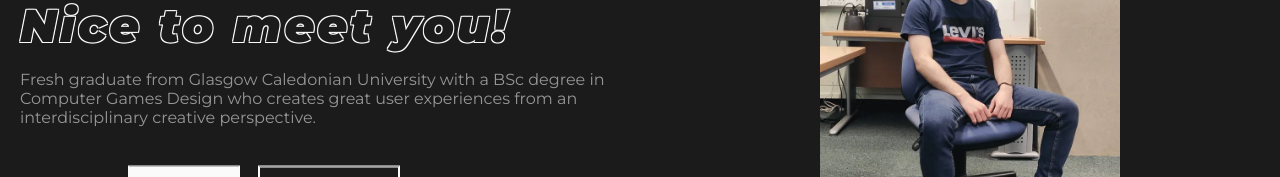
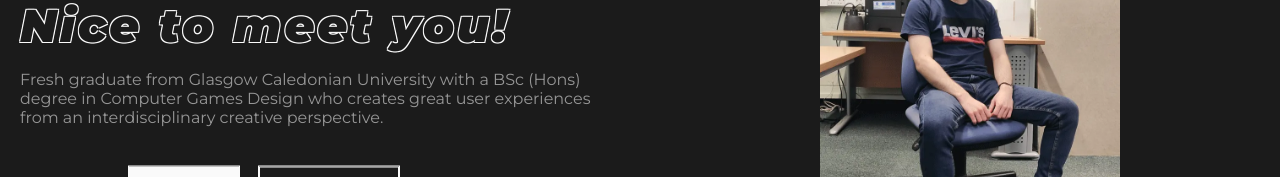
Before and after one commit to adamalbsoul/portfolio-react-app, a React (Create React App) app: page / in a window 1280 px wide. Shown: the part 352-529 px from the top of the page. Built offline with nearby package versions, Linux system fonts and the light colour scheme.

Commit message:
Update Header.jsx

```diff
--- a/src/components/Header.jsx
+++ b/src/components/Header.jsx
@@ -3,8 +3,6 @@ import { motion } from "framer-motion";
 
 import WaveLine from "./WaveLine";
 import me from "../images/me.webp";
-
-// replace the thil vid with something employable, also add some "scroll down" thing below the button components. Mouse wheel for pc, mobile scroll for phones idk
 
 function Header() {
   return (
@@ -45,9 +43,9 @@ function Header() {
           transition={{ ease: "easeInOut", delay: 1, duration: 0.5 }}
           initial={{ opacity: 0, y: 50 }}
         >
-          Fresh graduate from Glasgow Caledonian University with a BSc degree in
-          Computer Games Design who creates great user experiences from an
-          interdisciplinary creative perspective.
+          Fresh graduate from Glasgow Caledonian University with a BSc (Hons)
+          degree in Computer Games Design who creates great user experiences
+          from an interdisciplinary creative perspective.
         </motion.p>
         <motion.div
           className="header-btns"
```
